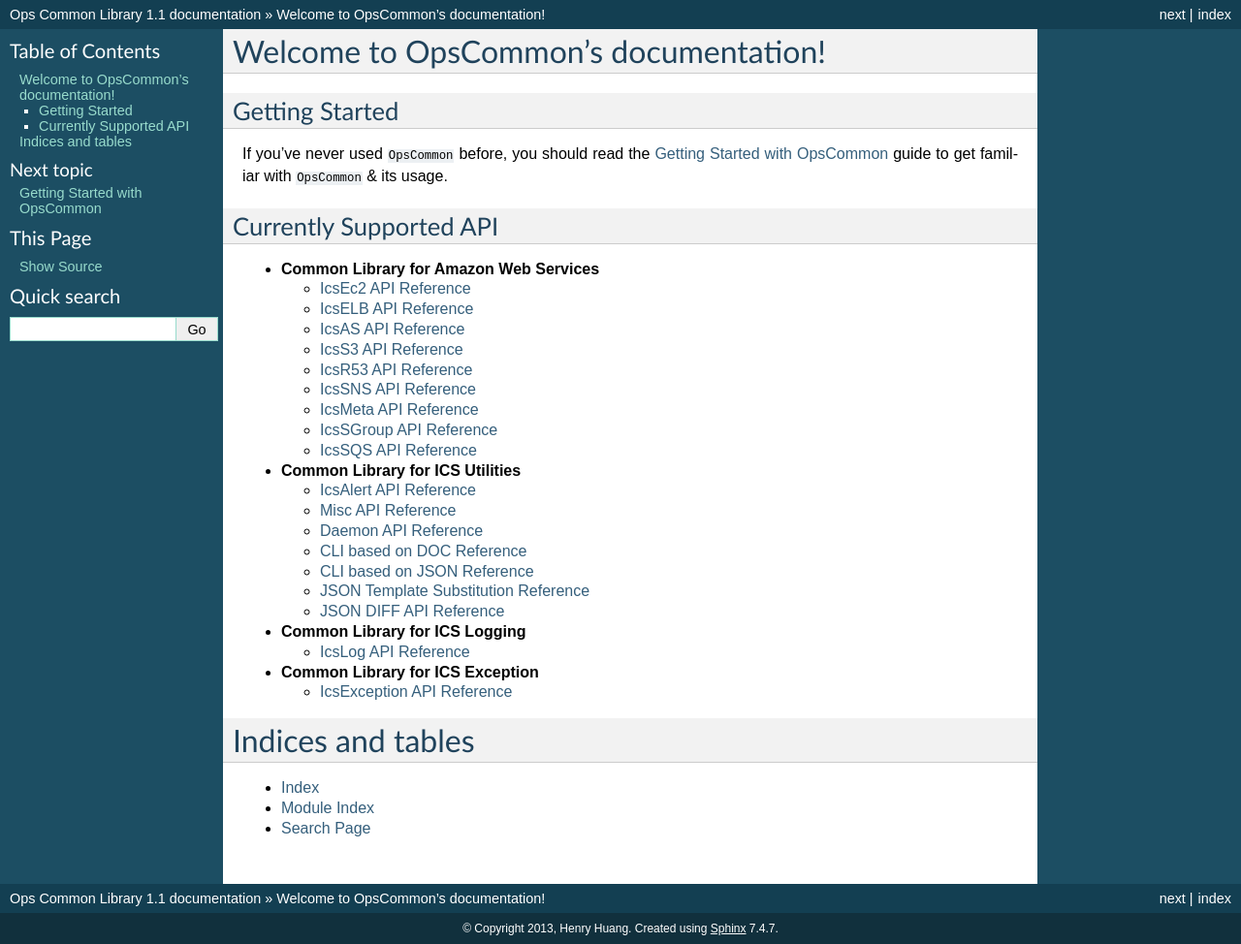
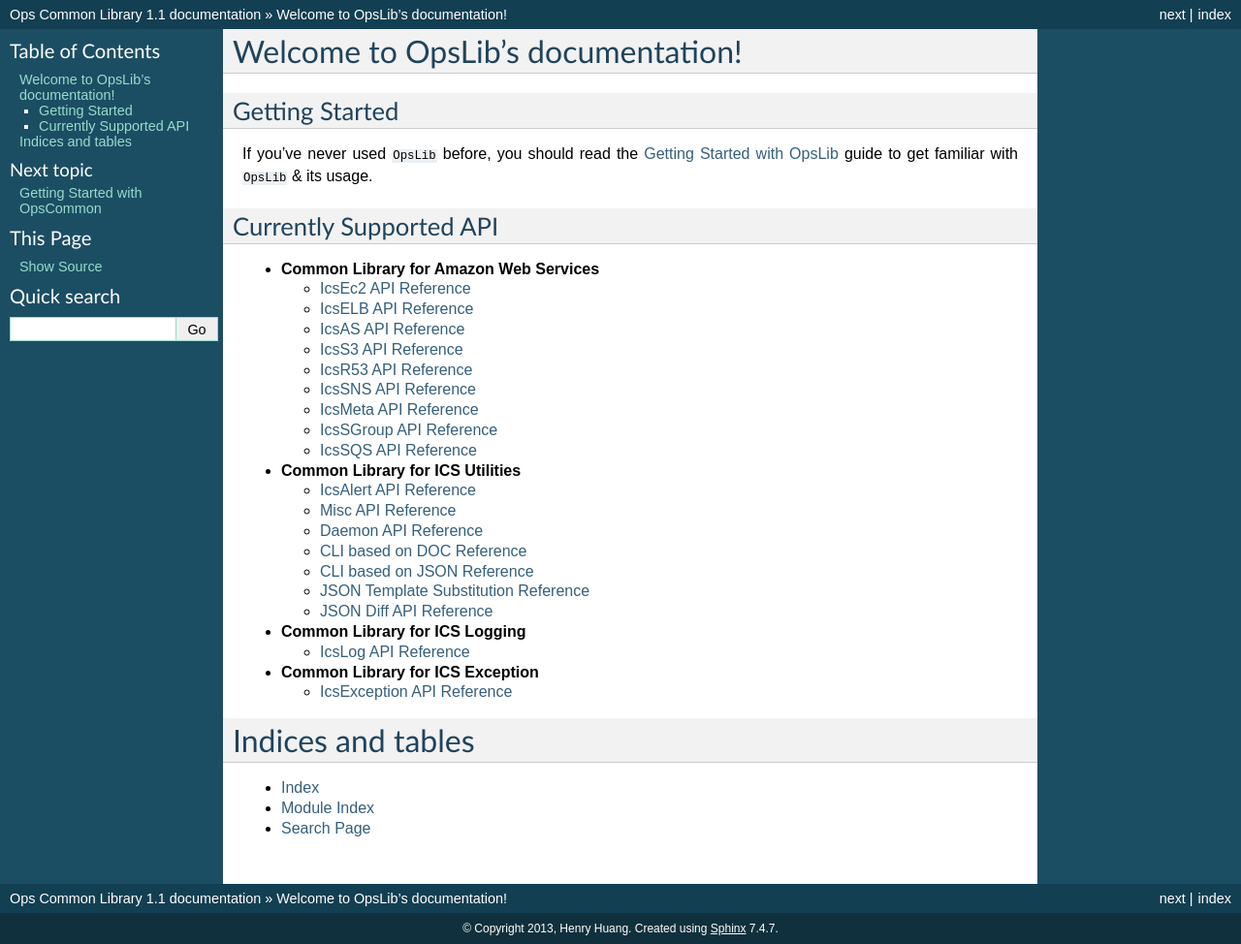
Before and after one commit to henrysher/opslib, a Sphinx documentation site: the page built from docs/index.rst, in a window 1280 px wide. Shown: the whole page at 97% size. Built offline with Sphinx 7.4.7, drawn with Linux system fonts in a browser that asks for light colours; formulas are drawn with MathJax 3.

Commit message:
Update index.rst

```diff
--- a/docs/index.rst
+++ b/docs/index.rst
@@ -1,15 +1,15 @@
 .. _index:
 
-Welcome to OpsCommon's documentation!
+Welcome to OpsLib's documentation!
 ======================================
 
 
 Getting Started
 ---------------
 
-If you've never used ``OpsCommon`` before, you should read the
-:doc:`Getting Started with OpsCommon <getting_started>` guide to get familiar
-with ``OpsCommon`` & its usage.
+If you've never used ``OpsLib`` before, you should read the
+:doc:`Getting Started with OpsLib <getting_started>` guide to get familiar
+with ``OpsLib`` & its usage.
 
 
 Currently Supported API
@@ -36,7 +36,7 @@
   * :doc:`CLI based on DOC Reference <icsutils/cli>`
   * :doc:`CLI based on JSON Reference <icsutils/jsoncli>`
   * :doc:`JSON Template Substitution Reference <icsutils/jsonsubs>`
-  * :doc:`JSON DIFF API Reference <icsutils/jsondiff>`
+  * :doc:`JSON Diff API Reference <icsutils/jsondiff>`
 
 * **Common Library for ICS Logging**
 
```
